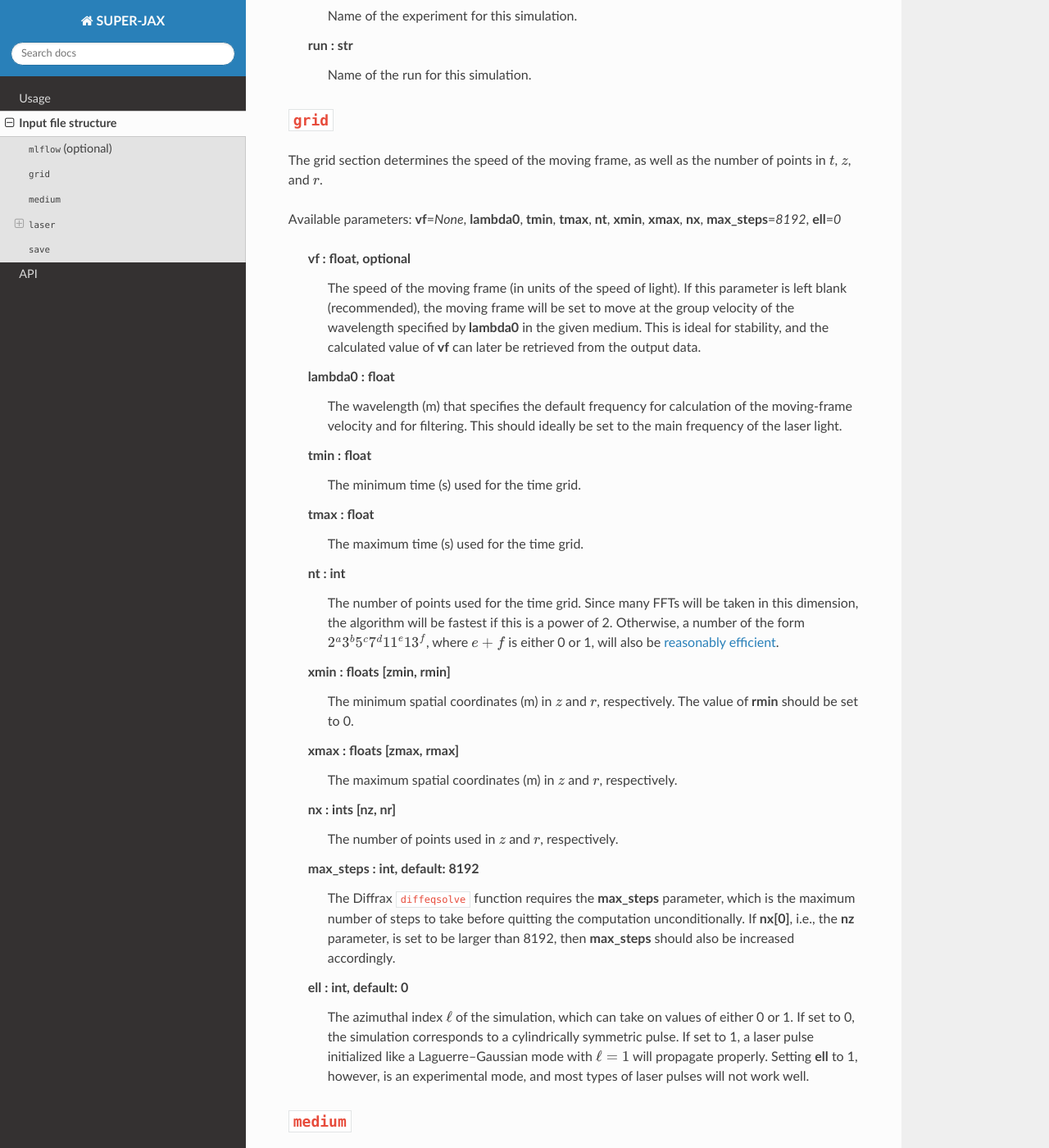
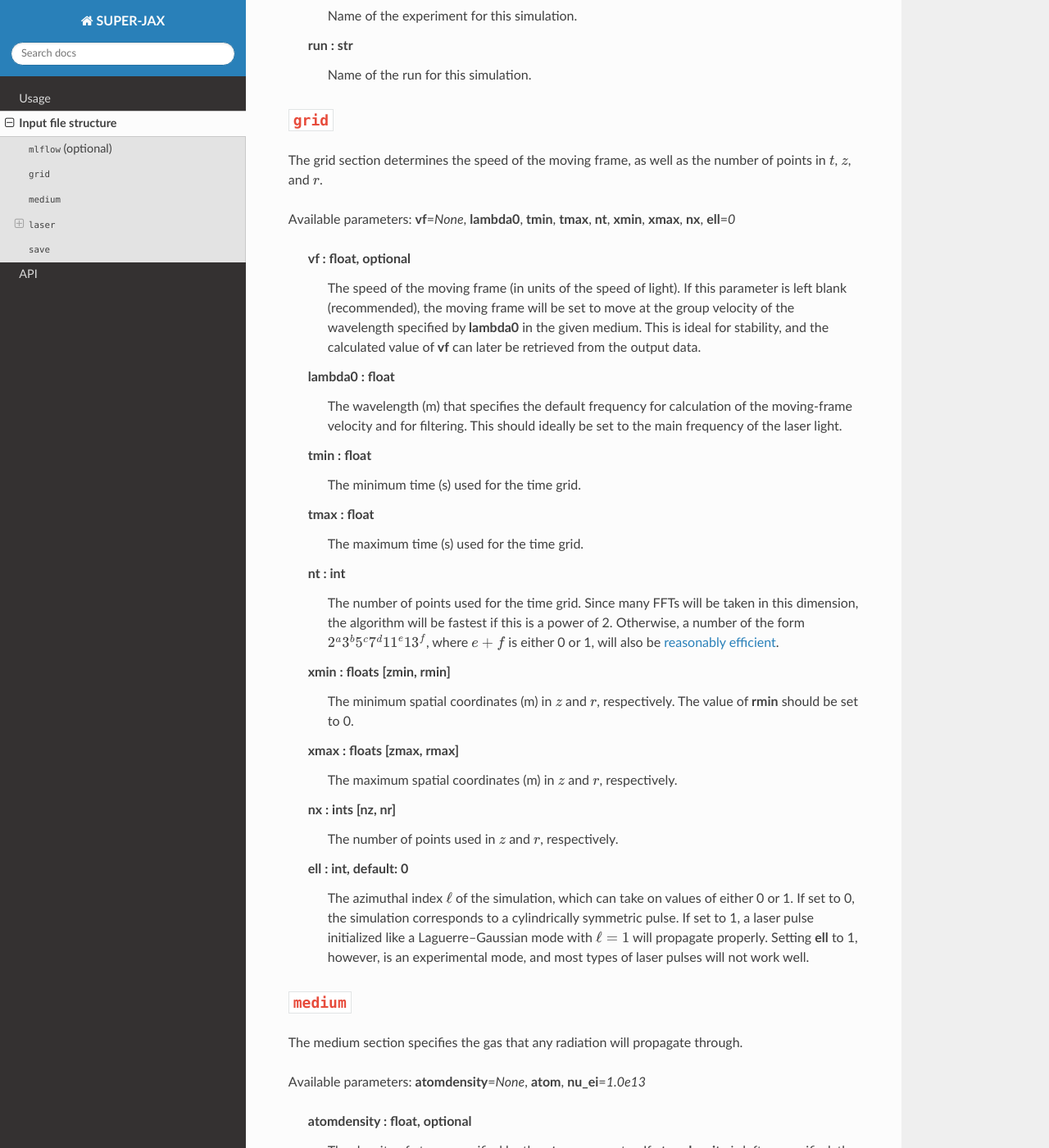
Before and after one commit to millerk123/super-jax-docs, a Sphinx documentation site: the page built from docs/source/input_file.rst, in a window 1280 px wide and 1400 px high, scrolled down 907 px. Shown: the whole window at 82% size. Built offline with Sphinx 7.4.7 and the Read the Docs theme 3.1.0, drawn with Linux system fonts in a browser that asks for light colours.

Commit message:
Update documentation

```diff
--- a/docs/source/input_file.rst
+++ b/docs/source/input_file.rst
@@ -37,7 +37,7 @@ Available parameters: **experiment**\ , **run**
 
 The grid section determines the speed of the moving frame, as well as the number of points in :math:`t`\ , :math:`z`\ , and :math:`r`\ .
 
-Available parameters: **vf**\ =\ *None*\ , **lambda0**\ , **tmin**\ , **tmax**\ , **nt**\ , **xmin**\ , **xmax**\ , **nx**\ , **max_steps**\ =\ *8192*\ , **ell**\ =\ *0*
+Available parameters: **vf**\ =\ *None*\ , **lambda0**\ , **tmin**\ , **tmax**\ , **nt**\ , **xmin**\ , **xmax**\ , **nx**\ , **ell**\ =\ *0*
 
    **vf** : float, optional
       The speed of the moving frame (in units of the speed of light).  If this parameter is left blank (recommended), the moving frame will be set to move at the group velocity of the wavelength specified by **lambda0** in the given medium.  This is ideal for stability, and the calculated value of **vf** can later be retrieved from the output data.
@@ -62,9 +62,6 @@ Available parameters: **vf**\ =\ *None*\ , **lambda0**\ , **tmin**\ , **tmax**\
 
    **nx** : ints [nz, nr]
       The number of points used in :math:`z` and :math:`r`\ , respectively.
-
-   **max_steps** : int, default: 8192
-      The Diffrax ``diffeqsolve`` function requires the **max_steps** parameter, which is the maximum number of steps to take before quitting the computation unconditionally.  If **nx[0]**, i.e., the **nz** parameter, is set to be larger than 8192, then **max_steps** should also be increased accordingly.
 
    **ell** : int, default: 0
       The azimuthal index :math:`\ell` of the simulation, which can take on values of either 0 or 1.  If set to 0, the simulation corresponds to a cylindrically symmetric pulse.  If set to 1, a laser pulse initialized like a Laguerre--Gaussian mode with :math:`\ell = 1` will propagate properly.  Setting **ell** to 1, however, is an experimental mode, and most types of laser pulses will not work well.
```
